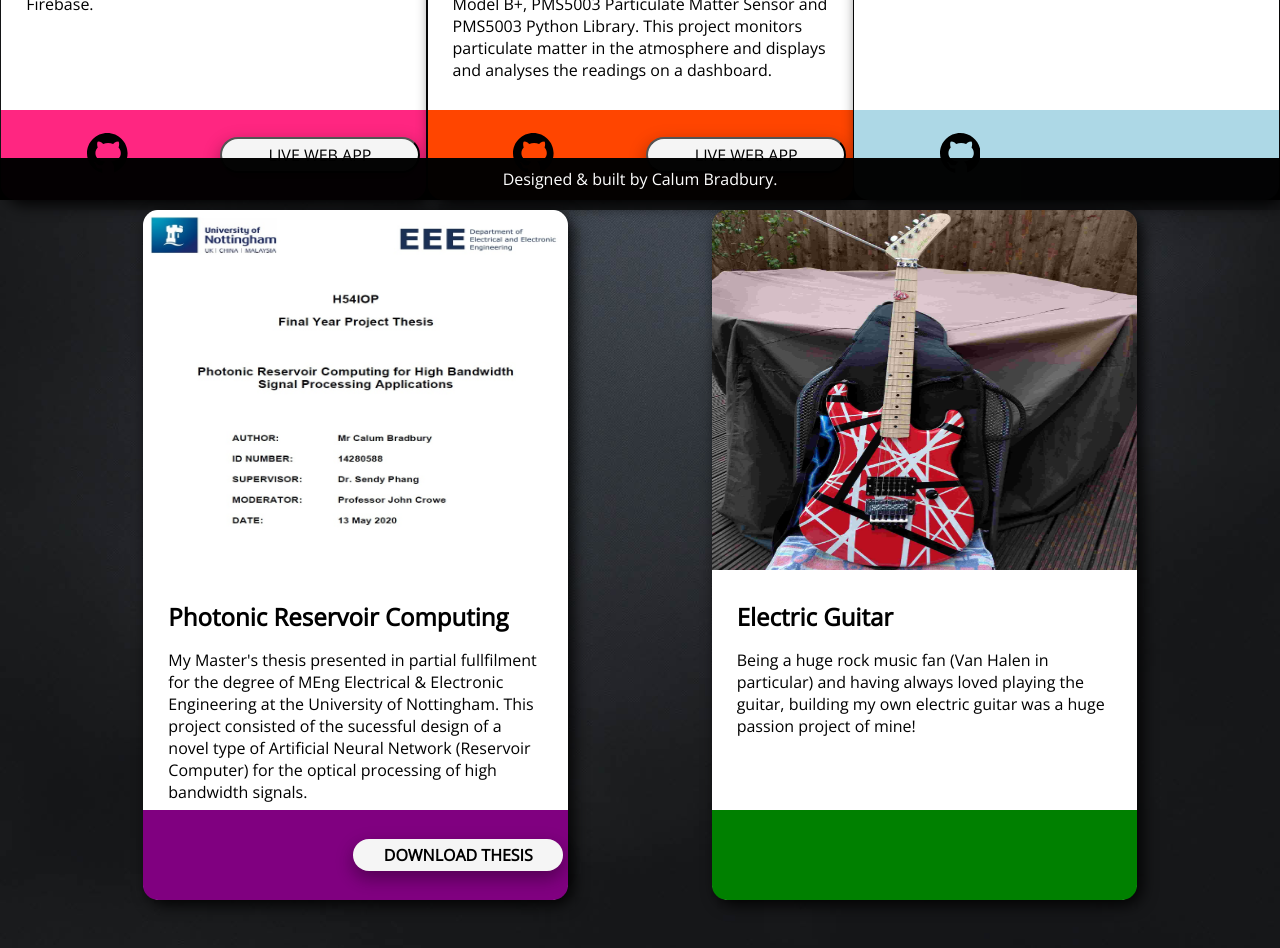
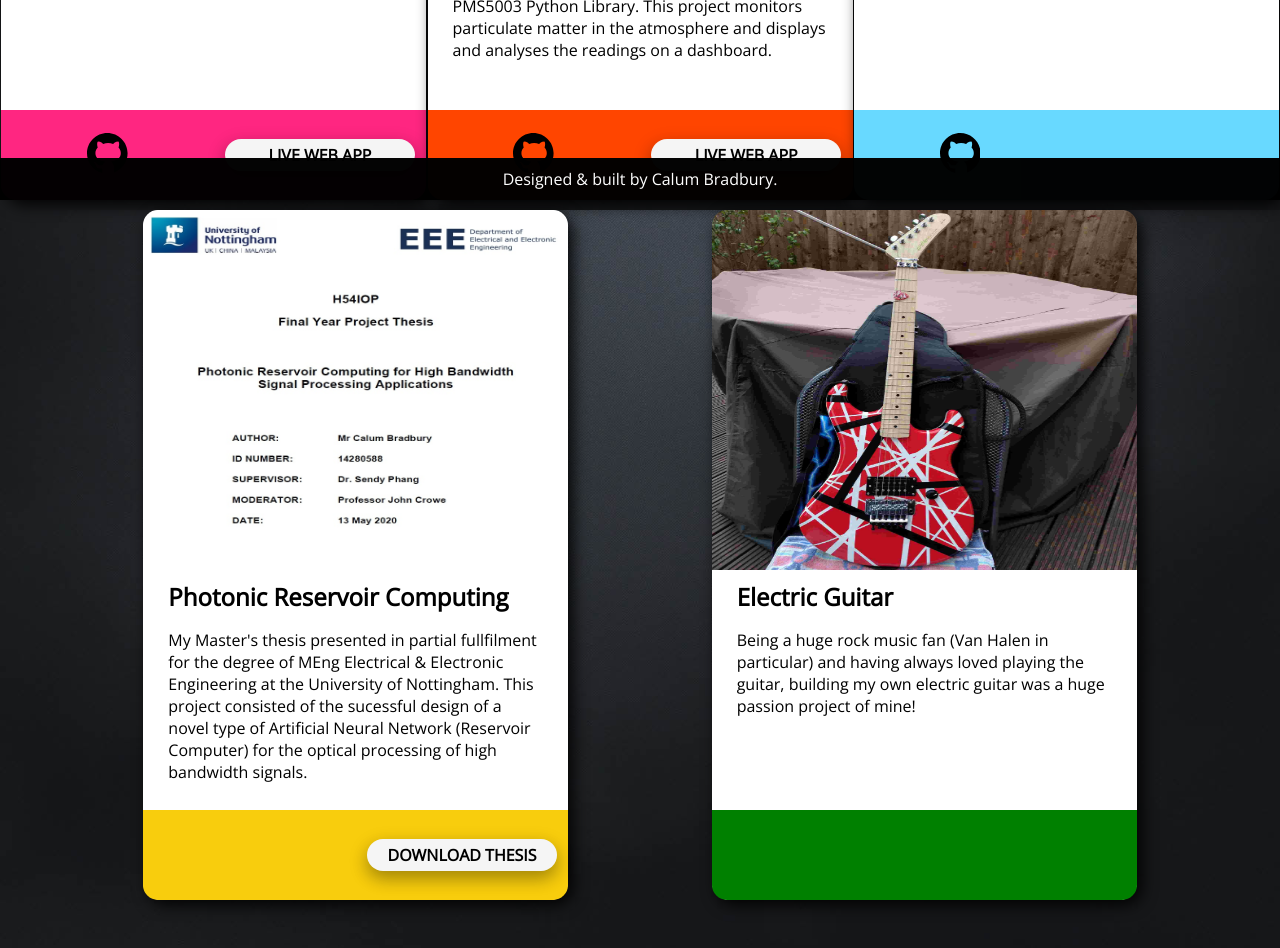
Before and after one commit to CalumBradbury24/Portfolio, a React (Create React App) app: page /projects in a window 1280 px wide. Shown: the part 600-1548 px from the top of the page. Built offline with nearby package versions, Linux system fonts and the light colour scheme.

Commit message:
removed redundant css, refactored buttons into one custom button

```diff
--- a/src/Components/CustomButton/CustomButton.jsx
+++ b/src/Components/CustomButton/CustomButton.jsx
@@ -1,14 +1,12 @@
 import React from "react";
 import "./CustomButton.styles.scss";
 
-const CustomButton = () => {
+const CustomButton = ({link, text}) => {
   return (
     <div className="custom-button">
-      <span>
-        <a className = 'button' href="Calum Bradbury CV.pdf" download>
-          DOWNLOAD RESUME
+        <a className = 'button' href={link} download>
+          {text}
         </a>
-      </span>
     </div>
   );
 };
--- a/src/Components/CustomButton/CustomButton.styles.scss
+++ b/src/Components/CustomButton/CustomButton.styles.scss
@@ -3,47 +3,12 @@
     justify-content: center;
     padding: 5px;
     background-color: whitesmoke;
-    //border: 2px solid #dbffe1;
     box-shadow: 0 8px 16px 0 rgba(0,0,0,0.2), 0 6px 20px 0 rgba(0,0,0,0.19);
-    width: 200px;
+    width: 180px;
     transition: all 0.5s;
     cursor: pointer;
     border-radius: 200px;
-
-
 }
-
-span{
-   color:black;
-}
-.custom-button span {
-    cursor: pointer;
-    display: inline-block;
-    position: relative;
-    transition: 0.5s;
-  }
-
-  .custom-button span:after {
-    content: '\21D3';
-    width : 15px;
-    position: absolute;
-    opacity: 0;
-    top: 0;
-    right: -20px;
-    transition: 0.5s;
-  }
-
-
-.custom-button:hover span {
-    padding-right: 25px;
-
-  }
-
-  .custom-button:hover span:after {
-    opacity: 1;
-    right: 0;
-  }
-
 
 .button{
     text-decoration: none;
--- a/src/Components/CustomButton/ThesisButton.jsx
+++ /dev/null
@@ -1,16 +0,0 @@
-import React from "react";
-import "./CustomButton.styles.scss";
-
-const ThesisButton = () => {
-  return (
-    <div className="custom-button">
-      <span>
-        <a className = 'button' href="CalumBradburyThesis.pdf" download>
-          DOWNLOAD THESIS
-        </a>
-      </span>
-    </div>
-  );
-};
-
-export default ThesisButton;
--- a/src/Components/Portfolio/AirQualityMonitor/AirQualityMonitor.jsx
+++ b/src/Components/Portfolio/AirQualityMonitor/AirQualityMonitor.jsx
@@ -2,7 +2,7 @@ import React from "react";
 import "./AirQualityMonitor.styles.scss";
 import air from "../../../assets/airMonitor.jpg";
 import { ReactComponent as Logo } from "../../../assets/github.svg";
-
+import CustomButton from '../../CustomButton/CustomButton';
 const AirQualityMonitor = () => {
   return (
     <React.Fragment>
@@ -23,9 +23,10 @@ const AirQualityMonitor = () => {
           </a>
         </div>
         <div className="link-item">
-          <button className="card-button ">
-            <a href="https://air-qual-monitor.herokuapp.com/">LIVE WEB APP</a>
-          </button>
+          <CustomButton
+            link={"https://air-qual-monitor.herokuapp.com/"}
+            text={"LIVE WEB APP"}
+          />
         </div>
       </div>
     </React.Fragment>
--- a/src/Components/Portfolio/EcommerceWebApp/ecommerce.jsx
+++ b/src/Components/Portfolio/EcommerceWebApp/ecommerce.jsx
@@ -1,6 +1,7 @@
 import React from "react";
 import "./ecommerce.styles.scss";
 import { ReactComponent as Logo } from "../../../assets/github.svg";
+import CustomButton from '../../CustomButton/CustomButton';
 
 const Ecommerce = () => {
   return (
@@ -20,9 +21,10 @@ const Ecommerce = () => {
           </a>
         </div>
         <div className="link-item">
-          <button className="card-button ">
-            <a href="https://phoenix-live.herokuapp.com/">LIVE WEB APP</a>
-          </button>
+        <CustomButton
+            link={"https://phoenix-live.herokuapp.com/"}
+            text={"LIVE WEB APP"}
+          />
         </div>
       </div>
     </React.Fragment>
--- a/src/Components/Portfolio/Particles/Particles.styles.scss
+++ b/src/Components/Portfolio/Particles/Particles.styles.scss
@@ -3,5 +3,5 @@
   width: 100%;
 }
 #particles{
-  background: lightblue;
+  background: rgb(104, 217, 255);
 }
--- a/src/Components/Portfolio/Thesis/Thesis.jsx
+++ b/src/Components/Portfolio/Thesis/Thesis.jsx
@@ -1,12 +1,12 @@
 import React from "react";
 import "./Thesis.styles.scss";
 import thesis from "../../../assets/thesis.jpg";
-import ThesisButton from "../../CustomButton/ThesisButton";
+import CustomButton from "../../CustomButton/CustomButton";
 
 const Thesis = () => {
   return (
     <React.Fragment>
-      <img src={thesis} className="thesis-image" alt='thesis'/>
+      <img src={thesis} className="thesis-image" alt="thesis" />
       <div className="text-container">
         <h2 className="card-title">Photonic Reservoir Computing</h2>
         <p>
@@ -17,12 +17,13 @@ const Thesis = () => {
           processing of high bandwidth signals.
         </p>
       </div>
-      <div className="links" id='thesis'>
-      <div className="link-item"/>
+      <div className="links" id="thesis">
+        <div className="link-item" />
         <div className="link-item">
-          <span className="thesis-button">
-            <ThesisButton />
-          </span>
+          <CustomButton
+            link={"CalumBradburyThesis.pdf"}
+            text={"DOWNLOAD THESIS"}
+          />
         </div>
       </div>
     </React.Fragment>
--- a/src/Components/Portfolio/Thesis/Thesis.styles.scss
+++ b/src/Components/Portfolio/Thesis/Thesis.styles.scss
@@ -5,7 +5,7 @@
   border-top-right-radius: 15px;
 }
 #thesis{
-  background: purple
+  background: rgb(248, 205, 13)
 }
 .thesis-button{
   padding-right:5px ;
--- a/src/Pages/PortfolioPage/PortfolioPage.styles.scss
+++ b/src/Pages/PortfolioPage/PortfolioPage.styles.scss
@@ -22,11 +22,11 @@
   box-shadow: 5px 5px 15px rgba(0, 0, 0, 0.9);
   margin-bottom:10px ;
   .card-title {
-    margin-top: 5px;
+    margin-top: 0px;
   }
   .text-container {
     grid-area: text;
-    margin: 25px;
+    margin: 10px 25px 25px 25px;
   }
   .links {
     grid-area: git;
@@ -41,24 +41,6 @@
       align-items: center;
       justify-content: center;
     }
-    .card-button {
-        border-radius: 200px;
-        display: flex;
-        justify-content: center;
-        padding: 5px;
-        box-shadow: 0 8px 16px 0 rgba(0,0,0,0.2), 0 6px 20px 0 rgba(0,0,0,0.19);
-        width: 200px;
-        background-color: whitesmoke;
-        a{
-            text-decoration: none;
-            font-weight: bold;
-            color: black;
-            font: 16px 'Open Sans', sans-serif;
-        }
-        a:hover {
-            color: rgb(240, 144, 0);
-          }
-    }
   }
 
   svg {
--- a/src/Pages/ResumePage/ResumePage.jsx
+++ b/src/Pages/ResumePage/ResumePage.jsx
@@ -22,7 +22,7 @@ const ResumePage = () => {
         Inter Varsity Dance Championships (IVDC) at the Winter Gardens in
         Blackpool, UK.
       </p>
-      <CustomButton />
+      <CustomButton link={"Calum Bradbury CV.pdf"} text={'DOWNLOAD RESUME'}/>
     </div>
       <h4 className="Title">EDUCATION</h4>
       <EducationTimeline />
```
Also changed, not shown: src/Components/Portfolio/AirQualityMonitor/AirQualityMonitor.styles.scss (line endings or trailing spaces).
